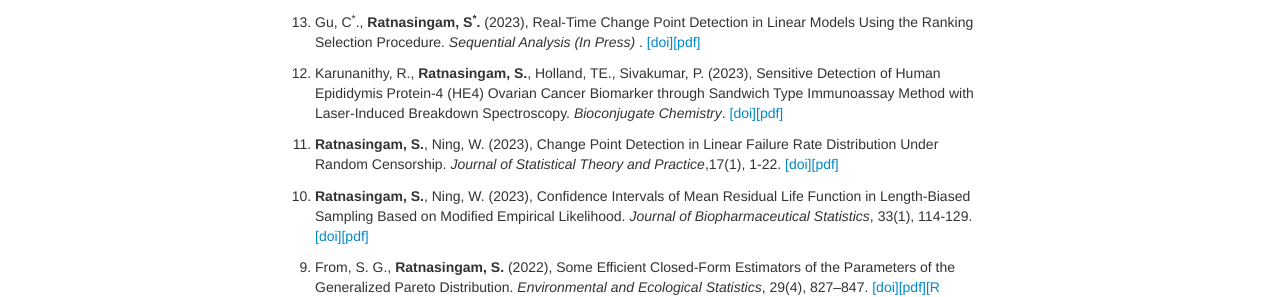
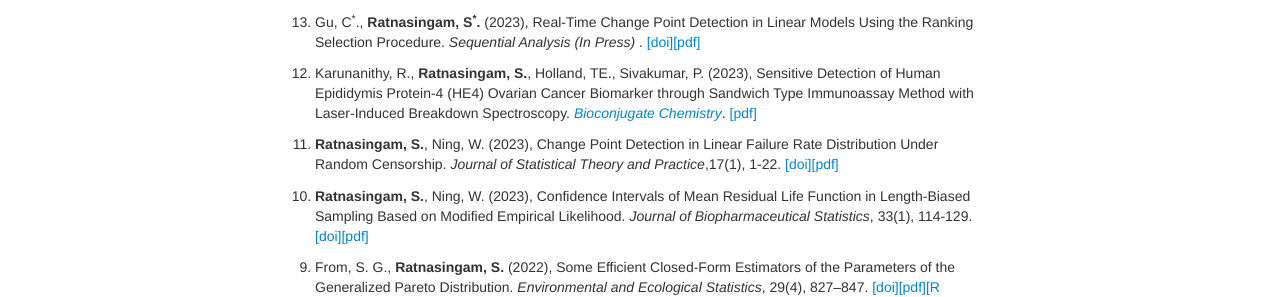
Before and after one commit to suthakaranr/suthakaranr.github.io, a Jekyll site: the page built from pages/Research.md, in a window 1280 px wide. Shown: the part 420-717 px from the top of the page. Built offline with Jekyll 4.4.1, drawn with Linux system fonts in a browser that asks for light colours.

Commit message:
Update Research.md

```diff
--- a/pages/Research.md
+++ b/pages/Research.md
@@ -28,7 +28,7 @@ I am happy to work with undergraduate and graduate students. If you are interest
 
   <li value="13"> Gu, C<sup>*</sup>., <b>Ratnasingam, S<sup>*</sup>.</b> (2023),  Real-Time Change Point Detection in Linear Models Using the Ranking Selection Procedure. <i>Sequential Analysis (In Press) </i>. <a style="text-decoration:none" href="" target="_blank" rel="noopener noreferrer">[doi]</a><a style="text-decoration:none" href="../assets/2023GUSR.pdf" target="_blank" rel="noopener noreferrer">[pdf]</a> </li> <br>
 
-   <li value="12"> Karunanithy, R., <b>Ratnasingam, S.</b>, Holland, TE., Sivakumar, P.  (2023), Sensitive Detection of Human Epididymis Protein-4 (HE4) Ovarian Cancer Biomarker through Sandwich Type Immunoassay Method with Laser-Induced Breakdown Spectroscopy. <i>Bioconjugate Chemistry</i>. <a style="text-decoration:none" href="https://doi.org/10.1021/acs.bioconjchem.2c00551" target="_blank" rel="noopener noreferrer">[doi]</a><a style="text-decoration:none" href="../assets/2023RKSU.pdf" target="_blank" rel="noopener noreferrer">[pdf]</a> </li> <br>
+   <li value="12"> Karunanithy, R., <b>Ratnasingam, S.</b>, Holland, TE., Sivakumar, P.  (2023), Sensitive Detection of Human Epididymis Protein-4 (HE4) Ovarian Cancer Biomarker through Sandwich Type Immunoassay Method with Laser-Induced Breakdown Spectroscopy. <a style="text-decoration:none" href="https://doi.org/10.1021/acs.bioconjchem.2c00551" target="_blank" rel="noopener noreferrer"><i>Bioconjugate Chemistry</i></a>. <a style="text-decoration:none" href="../assets/2023RKSU.pdf" target="_blank" rel="noopener noreferrer">[pdf]</a> </li> <br>
 
    <li value="11"> <b>Ratnasingam, S.</b>, Ning, W. (2023), Change Point Detection in Linear Failure Rate Distribution Under Random Censorship. <i>Journal of Statistical Theory and Practice</i>,17(1), 1-22. <a style="text-decoration:none" href="https://doi.org/10.1007/s42519-022-00309-0" target="_blank" rel="noopener noreferrer">[doi]</a><a style="text-decoration:none" href="../assets/2023SWJSTP.pdf" target="_blank" rel="noopener noreferrer">[pdf]</a> </li> <br>
 
```
